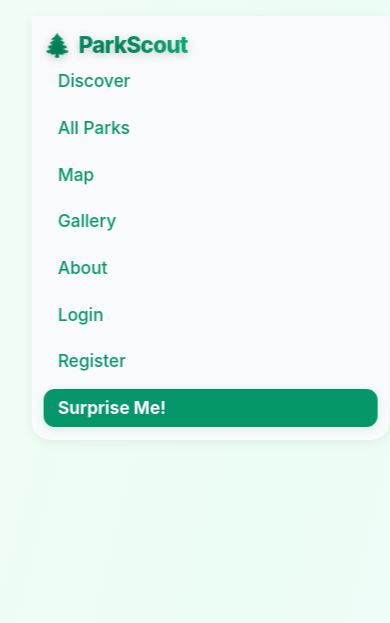
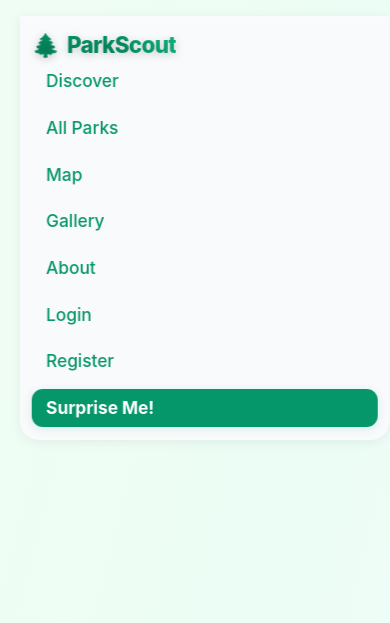
Before and after one commit to thomas1424/park-scout, a Flask app: page /about in a window 390 px wide. Shown: the top 623 px of the page. Run offline with Flask 2, Linux system fonts and the light colour scheme; some libraries are stand-ins or nearby versions.

Commit message:
feat: Refine navbar responsiveness and adjust width for improved layout

```diff
--- a/national_park_recommender/static/css/styles.css
+++ b/national_park_recommender/static/css/styles.css
@@ -203,8 +203,8 @@ body.dark .custom-checkbox-label:hover {
     top: 1.5rem;
     left: 50%;
     transform: translateX(-50%);
-    width: 94%;
-    max-width: 1400px;
+    width: 80%; /* Reduced from 94% for a more centered look */
+    max-width: 1200px; /* Slightly reduced max-width */
     margin: 0 auto;
     background: rgba(255, 255, 255, 0.85);
     backdrop-filter: blur(12px) saturate(180%);
@@ -262,6 +262,28 @@ body.dark .custom-checkbox-label:hover {
 .navbar .navbar-link.surprise:hover {
     background: #bbf7d0;
     color: #047857;
+}
+
+/* Responsive adjustments */
+@media (max-width: 1024px) {
+    .navbar {
+        width: 90%;
+    }
+}
+
+@media (max-width: 600px) {
+    .navbar { flex-direction: column; align-items: flex-start; }
+    .navbar .navbar-links { flex-direction: column; width: 100%; }
+    .navbar .navbar-link { width: 100%; text-align: left; }
+    .park-card { border-radius: 0.8rem; }
+}
+
+@media (max-width: 640px) {
+    .navbar {
+        width: 95%;
+        top: 1rem;
+        padding: 0.75rem 1.25rem;
+    }
 }
 
 /* --- Animations & Effects --- */
@@ -329,21 +351,6 @@ body.dark .navbar .navbar-link.surprise:hover {
     color: #fff;
 }
 
-@media (max-width: 600px) {
-    .navbar { flex-direction: column; align-items: flex-start; }
-    .navbar .navbar-links { flex-direction: column; width: 100%; }
-    .navbar .navbar-link { width: 100%; text-align: left; }
-    .park-card { border-radius: 0.8rem; }
-}
-
-@media (max-width: 640px) {
-    .navbar {
-        top: 1rem;
-        width: 92%;
-        padding: 0.75rem 1.25rem;
-    }
-}
-
 /* Adjust main content to account for floating navbar */
 main {
     padding-top: calc(5rem + 64px) !important;
```
